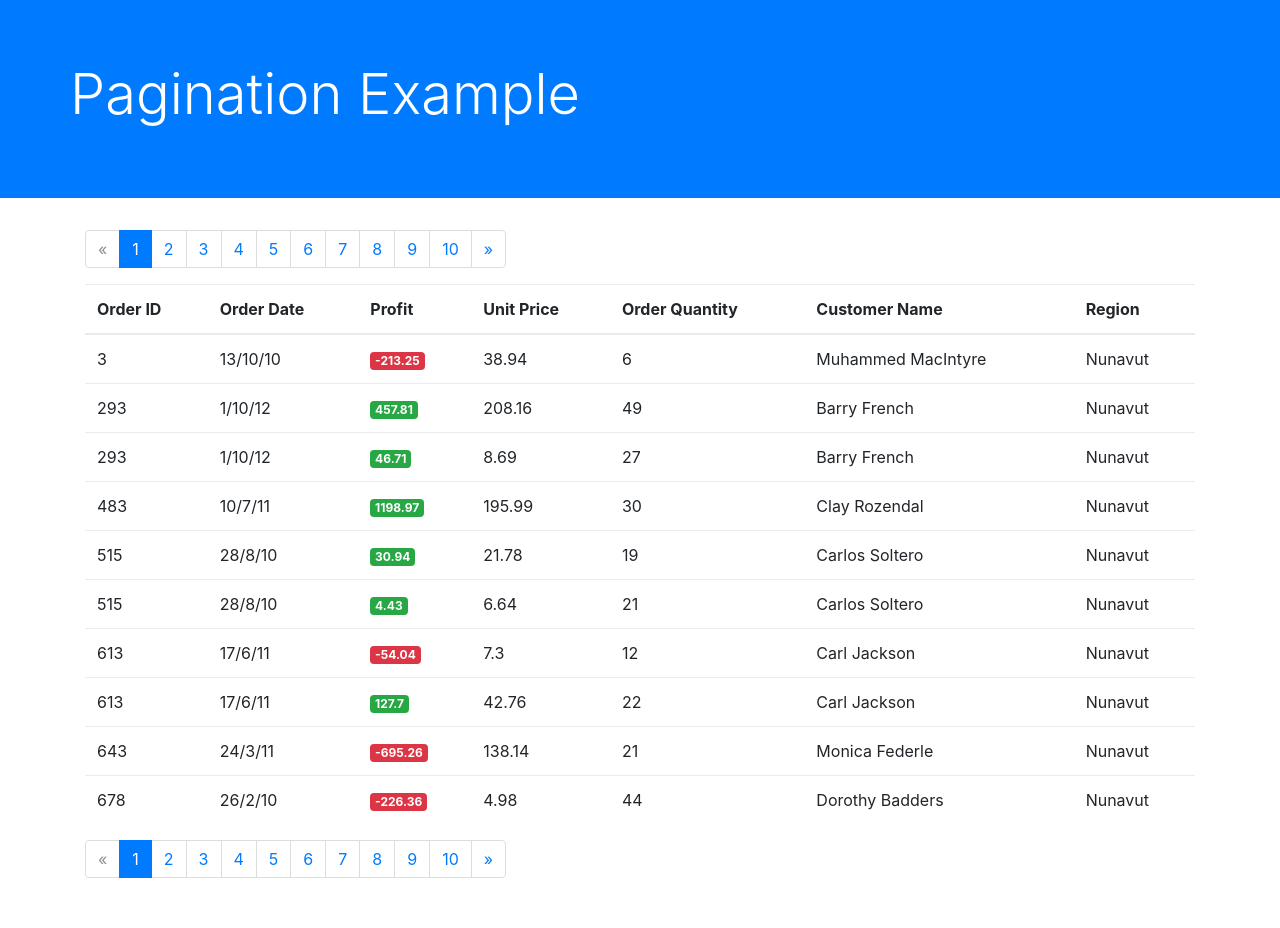
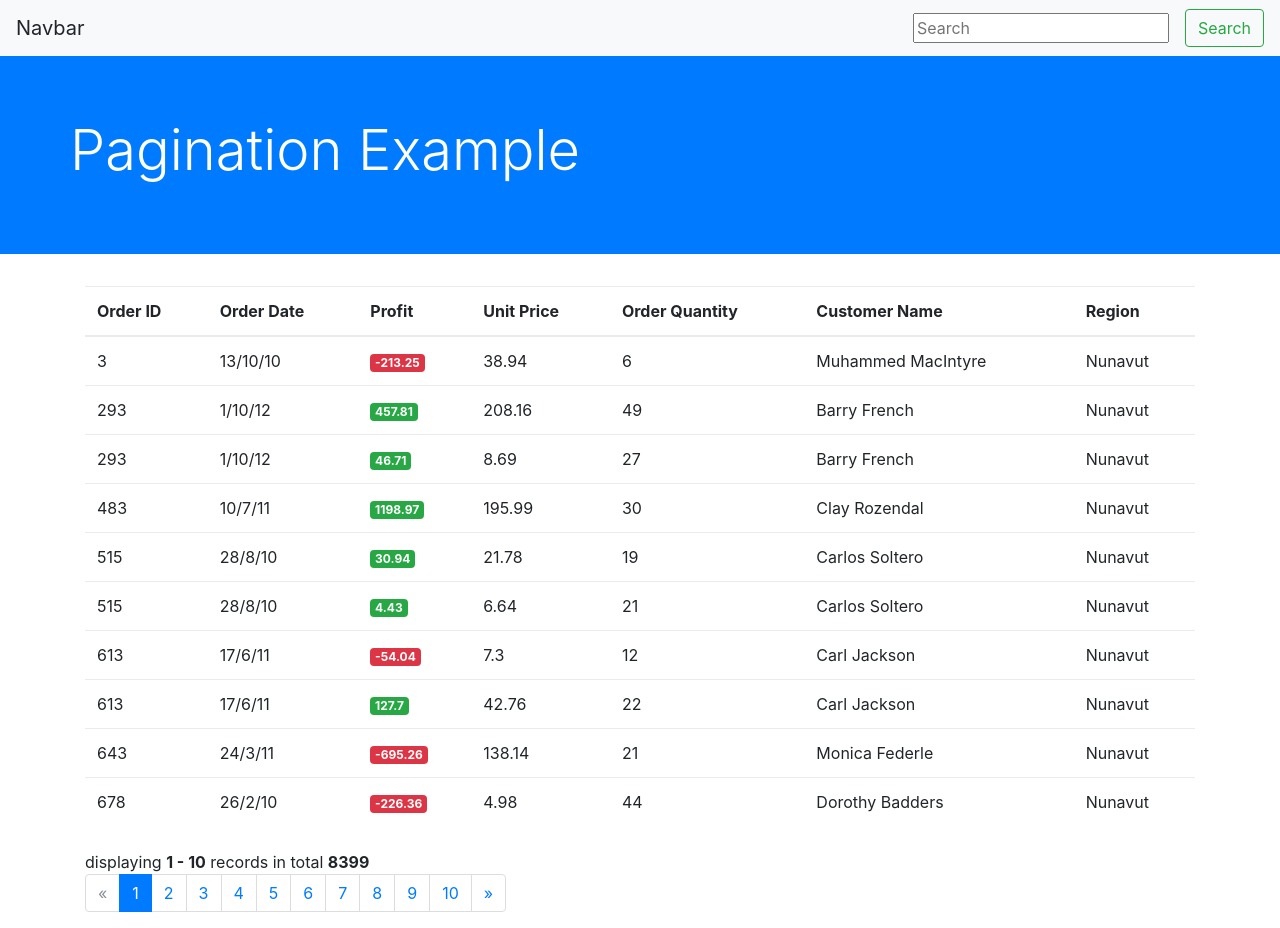
Before and after one commit to danielc92/flask_pagination, a Flask app: page / in a window 1280 px wide. Before the commit the page ends 878 px from the top, so only its background shows below. Run offline with Flask 2, Linux system fonts and the light colour scheme; some libraries are stand-ins or nearby versions.

Commit message:
Added search functionality, paginate has an error

```diff
--- a/app.py
+++ b/app.py
@@ -1,30 +1,51 @@
 from flask import Flask, render_template
-from flask_paginate import Pagination, get_page_args
+from flask_paginate import Pagination, get_page_args, request
 import pandas
+import re
+
 
 app = Flask(__name__)
 app.debug = True
 
 data = pandas.read_csv('static/superstore.csv')
 data_dict = data.to_dict(orient = 'records')
-print(data.shape)
-print(data_dict)
 
-def get_users(offset=0, per_page=20):
+def get_users(offset=0, per_page=10):
+
     return data_dict[offset: offset + per_page]
 
-@app.route('/')
+
+@app.route('/', methods = ['POST', 'GET'])
 def index():
 
-    page, per_page, offset = get_page_args(page_parameter='page', per_page_parameter='per_page')
-    print(page, per_page, offset)
-    total = len(data_dict)
-    pagination_users = get_users(offset=offset, per_page=per_page)
-    pagination = Pagination(page=page, per_page=per_page, total=total,
-                            css_framework='bootstrap4')
+    if request.method == 'POST':
 
-    return render_template('index.html',
-                           data=pagination_users,
-                           page=page,
-                           per_page=per_page,
-                           pagination=pagination)
+        print('Search was posted.')
+        # Store search
+        search = request.form['search']
+        subset_data = data[data['Customer Name'].str.contains(search,
+          regex = True,
+          flags = re.IGNORECASE)]
+
+        subset_data_dict = subset_data.to_dict(orient = 'records')
+
+        page, per_page, offset = get_page_args(page_parameter='page', per_page_parameter='per_page')
+        total = len(subset_data_dict)
+        pagination_users = subset_data_dict[0:0+10]
+        pagination = Pagination(page=page, per_page=per_page, total=total, css_framework='bootstrap4')
+
+        return render_template('index.html', data=pagination_users, page=page,per_page=per_page, pagination=pagination)
+
+    else:
+
+      page, per_page, offset = get_page_args(page_parameter='page', per_page_parameter='per_page')
+      total = len(data_dict)
+      pagination_users = get_users(offset=offset, per_page=per_page)
+      pagination = Pagination(page=page, per_page=per_page, total=total,
+                              css_framework='bootstrap4')
+
+      return render_template('index.html',
+                               data=pagination_users,
+                               page=page,
+                               per_page=per_page,
+                               pagination=pagination)
--- a/templates/index.html
+++ b/templates/index.html
@@ -1,5 +1,6 @@
 <!DOCTYPE html>
 <html lang="en">
+
 <head>
     <meta charset="utf-8">
     <meta name="viewport" content="width=device-width, initial-scale=1, shrink-to-fit=no">
@@ -8,17 +9,24 @@
     <!-- Latest compiled and minified CSS -->
     <link rel="stylesheet" href="https://maxcdn.bootstrapcdn.com/bootstrap/4.0.0-beta/css/bootstrap.min.css">
 </head>
+
 <body>
-    <div class = "bg-primary">
-    <div class = "container jumbotron jumbotron-fluid bg-transparent text-white">
-      <h1 class = "display-4">Pagination Example</h1>
-
+    <nav class="navbar navbar-light bg-light justify-content-between">
+        <a class="navbar-brand">Navbar</a>
+        <form class="form-inline" method = "post">
+            <input class = "search-input mx-3" type="text" name="search" placeholder = "Search" value="{{
+              request.form.search }}">
+            <button class="btn btn-outline-success my-2 my-sm-0" type="submit">Search</button>
+        </form>
+    </nav>
+    <div class="bg-primary">
+        <div class="container jumbotron jumbotron-fluid bg-transparent text-white">
+            <h1 class="display-4">Pagination Example</h1>
         </div>
     </div>
     <div class="container">
-      <div class = "text-dark">{{ pagination.links }}</div>
         <div class="table-responsive">
-        <table class="table table-hover">
+            <table class="table table-hover my-4">
                 <thead>
                     <tr>
                         <th>Order ID</th>
@@ -36,11 +44,10 @@
                         <td>{{ item['Order ID'] }}</td>
                         <td>{{ item['Order Date'] }}</td>
                         {%if item['Profit'] > 0%}
-                <td><span class ="badge badge-success">{{ item['Profit'] }}</span></td>
+                        <td><span class="badge badge-success">{{ item['Profit'] }}</span></td>
                         {%else%}
-                <td><span class ="badge badge-danger">{{ item['Profit'] }}</span></td>
+                        <td><span class="badge badge-danger">{{ item['Profit'] }}</span></td>
                         {%endif%}
-
                         <td>{{ item['Unit Price'] }}</td>
                         <td>{{ item['Order Quantity'] }}</td>
                         <td>{{ item['Customer Name'] }}</td>
@@ -50,7 +57,8 @@
                 </tbody>
             </table>
         </div>
-      {{ pagination.links }}
+        {{ pagination.info }} {{ pagination.links }}
     </div>
 </body>
+
 </html>
```
Also changed, not shown: 1 other file. Lines whose indentation alone changed are shown as unchanged.
